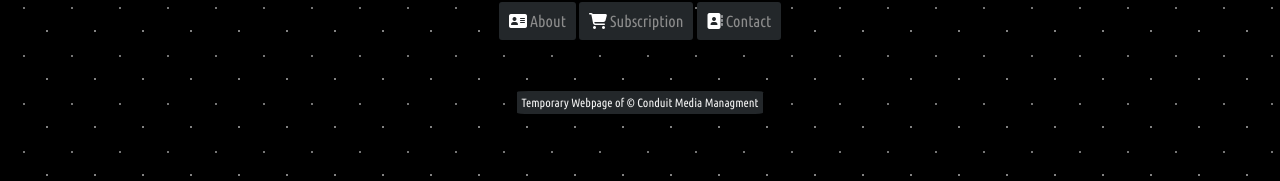
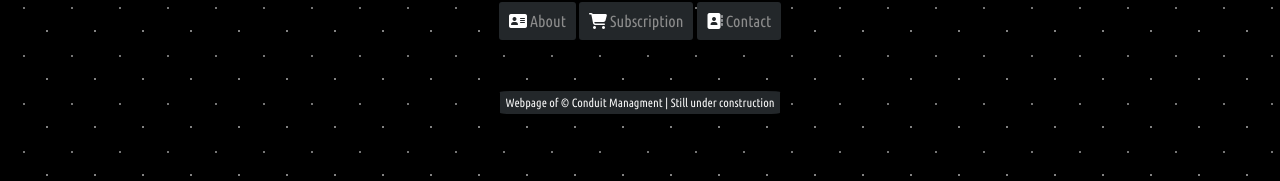
Before and after one commit to conduitmgmt/conduitmgmt.github.io, a plain HTML site: page index.html in a window 1280 px wide. Shown: the part 496-677 px from the top of the page. Drawn offline with Linux system fonts and the light colour scheme.

Commit message:
Update index.html

```diff
--- a/index.html
+++ b/index.html
@@ -23,7 +23,7 @@
         <a class="btn" href="https://conduitmgmt.github.io/subscription/"><i class="fa-solid fa-cart-shopping" style="color: #fff;"></i> Subscription</a>
         <a class="btn" href="https://conduitmgmt.github.io/contact/"><i class="fa-solid fa-address-book" style="color: #fff;"></i> Contact</a>
         <br /><br /><br /><br />
-        <p style="font-size:12px;"><span>Temporary Webpage of © Conduit Media Managment </span></p>
+        <p style="font-size:12px;"><span>Webpage of © Conduit Managment | Still under construction </span></p>
     </div>
 </body>
 </html>
```
